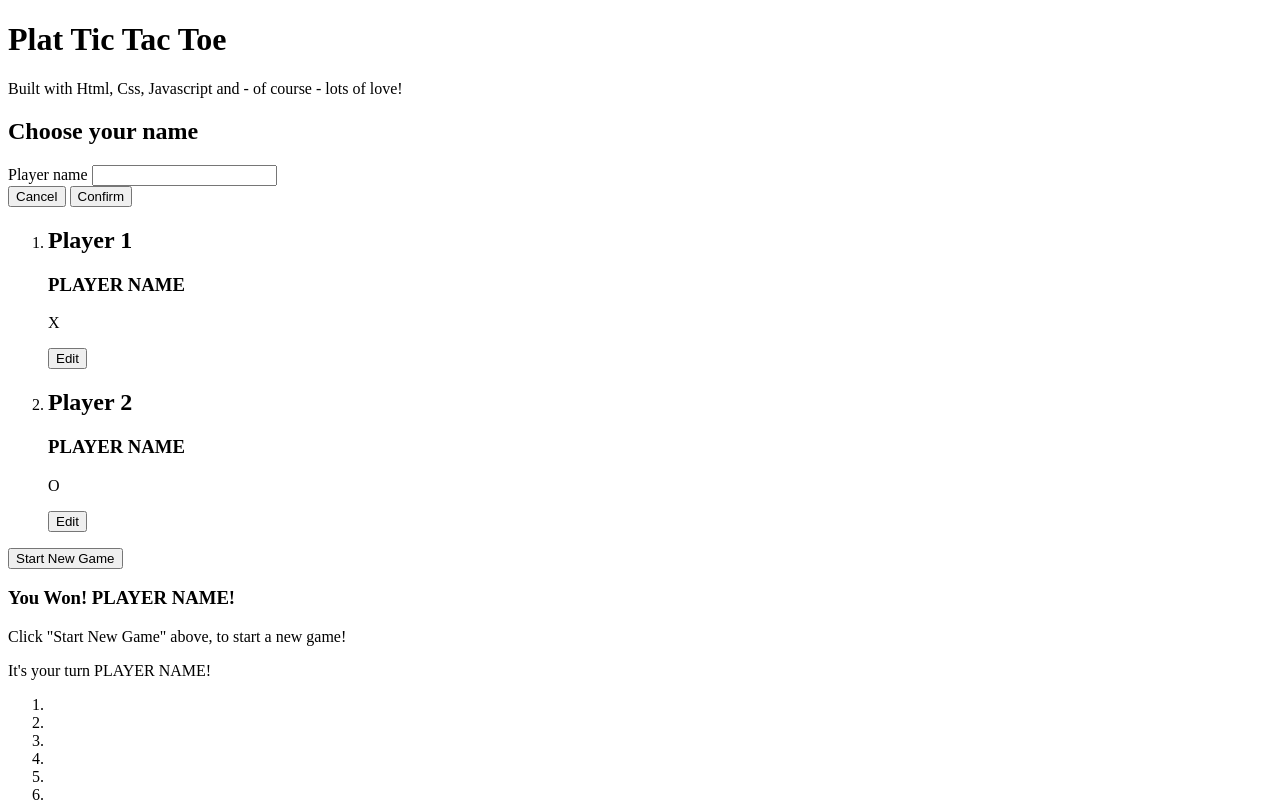
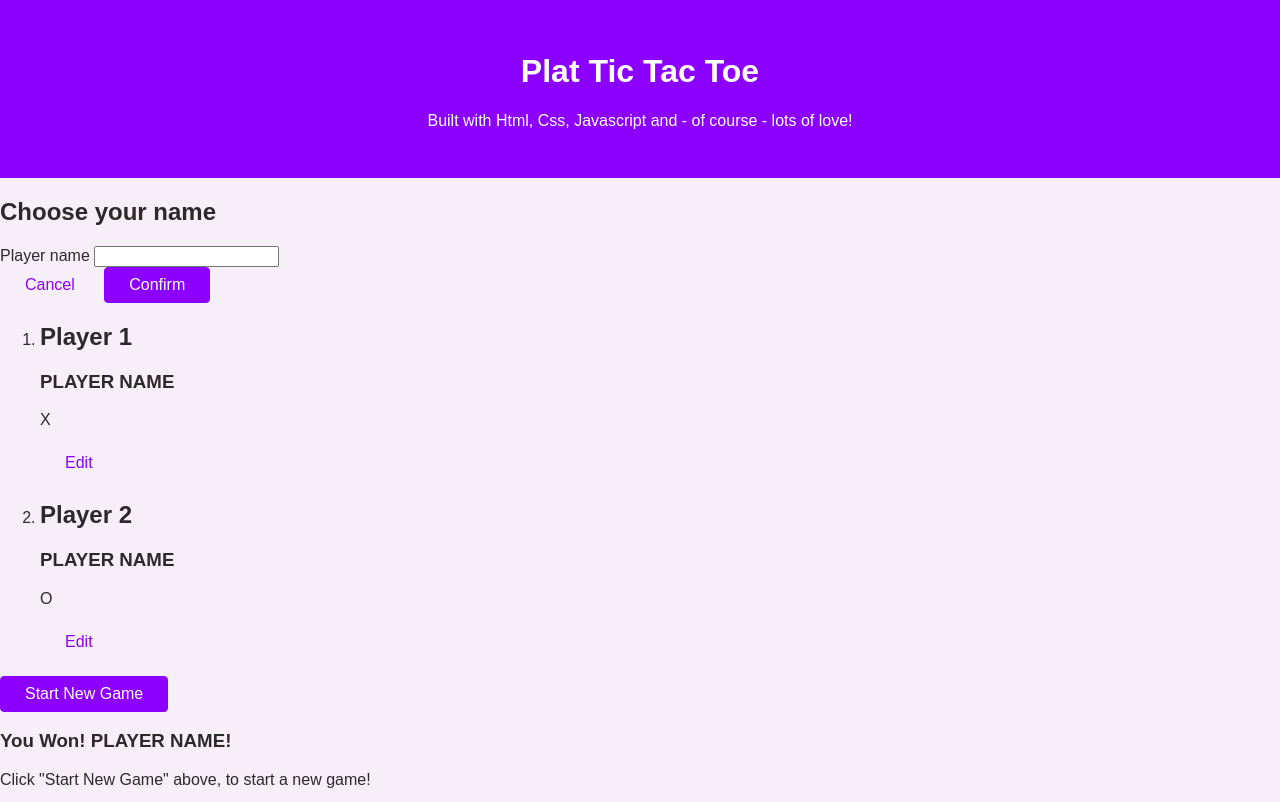
Before and after one commit to hesamkurd/tic-tac-toe, a plain HTML site: page index.html in a window 1280 px wide. Shown: the top 802 px of the page. Drawn offline with Linux system fonts and the light colour scheme.

Commit message:
adding style part 1

```diff
--- a/index.html
+++ b/index.html
@@ -6,10 +6,15 @@
   <meta http-equiv="X-UA-Compatible" content="IE=edge">
   <meta name="viewport" content="width=device-width, initial-scale=1.0">
   <title>Tic Tac Toe</title>
+  <link rel="preconnect" href="https://fonts.googleapis.com">
+  <link rel="preconnect" href="https://fonts.gstatic.com" crossorigin>
+  <link href="https://fonts.googleapis.com/css2?family=Open+Sans:wght@400;700&display=swap"
+    rel="stylesheet">
+  <link rel="stylesheet" href="styles/styles.css">
 </head>
 
 <body>
-  <header>
+  <header id="main-header">
     <h1>Plat Tic Tac Toe</h1>
     <p>Built with Html, Css, Javascript and - of course - lots of love!</p>
   </header>
@@ -23,8 +28,8 @@
           <input type="text" name="player-name" id="playerName">
         </div>
         <div>
-          <button type="button">Cancel</button>
-          <button type="submit">Confirm</button>
+          <button type="button" class="btn btn-alt">Cancel</button>
+          <button type="submit" class="btn">Confirm</button>
         </div>
       </form>
     </aside>
@@ -36,7 +41,7 @@
             <h2>Player 1</h2>
             <h3>PLAYER NAME</h3>
             <p>X</p>
-            <button>Edit</button>
+            <button class="btn btn-alt">Edit</button>
           </article>
         </li>
         <li>
@@ -44,11 +49,11 @@
             <h2>Player 2</h2>
             <h3>PLAYER NAME</h3>
             <p>O</p>
-            <button>Edit</button>
+            <button class="btn btn-alt">Edit</button>
           </article>
         </li>
       </ol>
-      <button>Start New Game</button>
+      <button class="btn">Start New Game</button>
     </section>
 
     <section id="active-game">
--- /dev/null
+++ b/styles/styles.css
@@ -0,0 +1,39 @@
+body {
+  margin: 0;
+  font-family: "Open-Sans", sans-serif;
+  color: rgb(44, 41, 44);
+  background-color: rgb(247, 239, 247);
+}
+
+#main-header {
+  background-color: rgb(140, 0, 255);
+  color: white;
+  padding: 2rem 5%;
+  text-align: center;
+}
+
+.btn {
+  font: inherit;
+  padding: 0.5rem 1.5rem;
+  background-color: rgb(140, 0, 255);
+  border: 1px solid rgb(140, 0, 255);
+  color: white;
+  border-radius: 4px;
+  cursor: pointer;
+}
+
+.btn-alt {
+  border-color: transparent;
+  background-color: transparent;
+  color: rgb(140, 0, 255);
+}
+
+.btn:hover {
+  background-color: rgb(70, 10, 190);
+  border-color: rgb(70, 10, 190);
+}
+
+.btn-alt:hover {
+  background-color: rgb(230, 201, 252);
+  border-color: transparent;
+}
```
